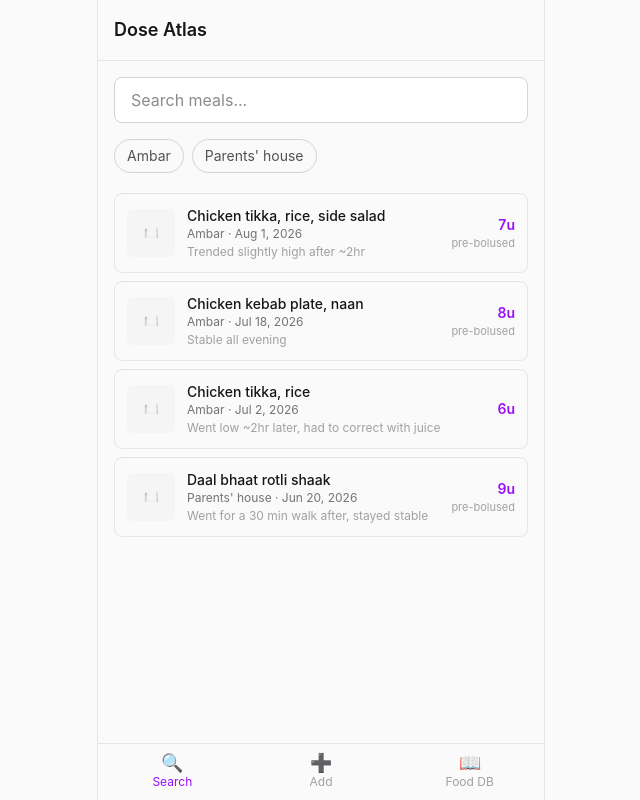
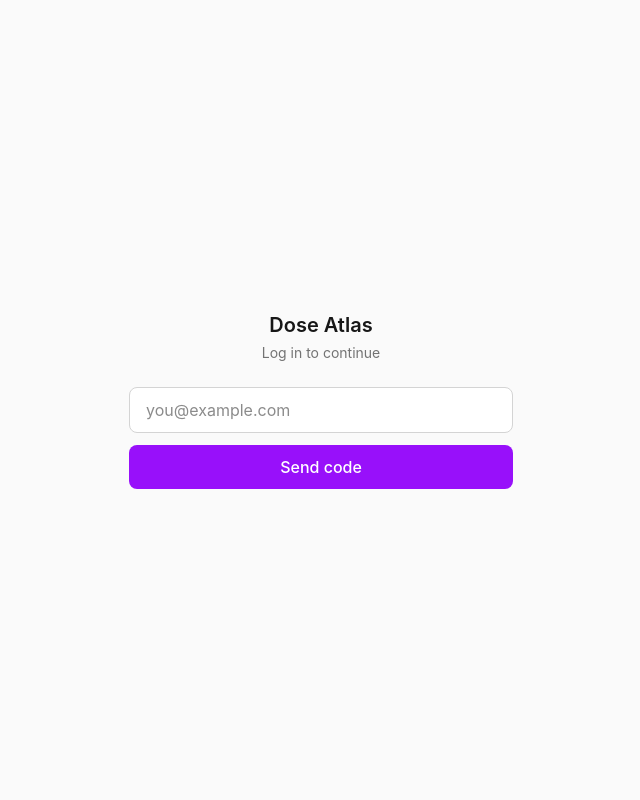
Before and after one commit to hsaraiya5/dose-atlas, a React (Vite) app: page / in a window 1280 px wide. Shown: the whole page, without its empty margins (319-959 px from the left). Built offline with nearby package versions, Linux system fonts and the light colour scheme.

Commit message:
Add login UI mock (email + OTP) and logout button
Mock only - isLoggedIn is local state, not wired to Supabase Auth yet.

```diff
--- a/src/App.tsx
+++ b/src/App.tsx
@@ -3,6 +3,7 @@
 import { EntryDetail } from './views/EntryDetail'
 import { EntryForm } from './views/EntryForm'
 import { FoodDbView } from './views/FoodDbView'
+import { LoginView } from './views/LoginView'
 import { mockMealEntries, mockFoodDb } from './data/mockData'
 import type { MealEntry } from './types'
 
@@ -16,6 +17,8 @@
 ]
 
 function App() {
+  // TODO: mock gate for previewing the login UI - replace with real Supabase Auth session check
+  const [isLoggedIn, setIsLoggedIn] = useState(false)
   const [activeTab, setActiveTab] = useState<Tab>('search')
   const [entries, setEntries] = useState<MealEntry[]>(mockMealEntries)
   const [searchScreen, setSearchScreen] = useState<SearchScreen>({ screen: 'list' })
@@ -52,11 +55,21 @@
   const selectedEntry =
     searchScreen.screen !== 'list' ? entries.find((e) => e.id === searchScreen.id) : undefined
 
+  if (!isLoggedIn) {
+    return <LoginView onLoggedIn={() => setIsLoggedIn(true)} />
+  }
+
   return (
     <div className="min-h-svh flex justify-center bg-neutral-50 dark:bg-neutral-950 text-neutral-900 dark:text-neutral-100">
       <div className="w-full max-w-md flex flex-col min-h-svh border-x border-neutral-200 dark:border-neutral-900">
-        <header className="px-4 py-4 border-b border-neutral-200 dark:border-neutral-900">
+        <header className="px-4 py-4 border-b border-neutral-200 dark:border-neutral-900 flex items-center justify-between">
           <h1 className="text-lg font-semibold">Dose Atlas</h1>
+          <button
+            onClick={() => setIsLoggedIn(false)}
+            className="text-sm text-neutral-500"
+          >
+            Log out
+          </button>
         </header>
 
         <main className="flex-1 overflow-y-auto px-4 py-4">
--- /dev/null
+++ b/src/views/LoginView.tsx
@@ -0,0 +1,81 @@
+import { useState } from 'react'
+
+const inputClass =
+  'w-full rounded-lg border border-neutral-300 dark:border-neutral-700 bg-white dark:bg-neutral-900 px-4 py-2.5 text-base text-center tracking-widest focus:outline-none focus:ring-2 focus:ring-purple-500'
+
+export function LoginView({ onLoggedIn }: { onLoggedIn: () => void }) {
+  const [step, setStep] = useState<'email' | 'code'>('email')
+  const [email, setEmail] = useState('')
+  const [code, setCode] = useState('')
+
+  function handleSendCode(e: React.FormEvent) {
+    e.preventDefault()
+    setStep('code')
+  }
+
+  function handleVerify(e: React.FormEvent) {
+    e.preventDefault()
+    onLoggedIn()
+  }
+
+  return (
+    <div className="min-h-svh flex justify-center items-center bg-neutral-50 dark:bg-neutral-950 text-neutral-900 dark:text-neutral-100 px-6">
+      <div className="w-full max-w-sm flex flex-col gap-6">
+        <div className="text-center">
+          <h1 className="text-xl font-semibold">Dose Atlas</h1>
+          <p className="text-sm text-neutral-500 mt-1">
+            {step === 'email' ? 'Log in to continue' : `Enter the code sent to ${email || 'your email'}`}
+          </p>
+        </div>
+
+        {step === 'email' && (
+          <form className="flex flex-col gap-3" onSubmit={handleSendCode}>
+            <input
+              type="email"
+              autoComplete="email"
+              placeholder="you@example.com"
+              value={email}
+              onChange={(e) => setEmail(e.target.value)}
+              className="w-full rounded-lg border border-neutral-300 dark:border-neutral-700 bg-white dark:bg-neutral-900 px-4 py-2.5 text-base focus:outline-none focus:ring-2 focus:ring-purple-500"
+            />
+            <button
+              type="submit"
+              className="rounded-lg bg-purple-600 text-white font-medium py-2.5 hover:bg-purple-700 transition-colors"
+            >
+              Send code
+            </button>
+          </form>
+        )}
+
+        {step === 'code' && (
+          <form className="flex flex-col gap-3" onSubmit={handleVerify}>
+            <input
+              type="text"
+              inputMode="numeric"
+              autoComplete="one-time-code"
+              maxLength={6}
+              placeholder="••••••"
+              value={code}
+              onChange={(e) => setCode(e.target.value.replace(/\D/g, ''))}
+              className={inputClass}
+              autoFocus
+            />
+            <button
+              type="submit"
+              className="rounded-lg bg-purple-600 text-white font-medium py-2.5 hover:bg-purple-700 transition-colors"
+            >
+              Verify
+            </button>
+            <button
+              type="button"
+              onClick={() => setStep('email')}
+              className="text-sm text-neutral-500"
+            >
+              ← Use a different email
+            </button>
+          </form>
+        )}
+      </div>
+    </div>
+  )
+}
```
